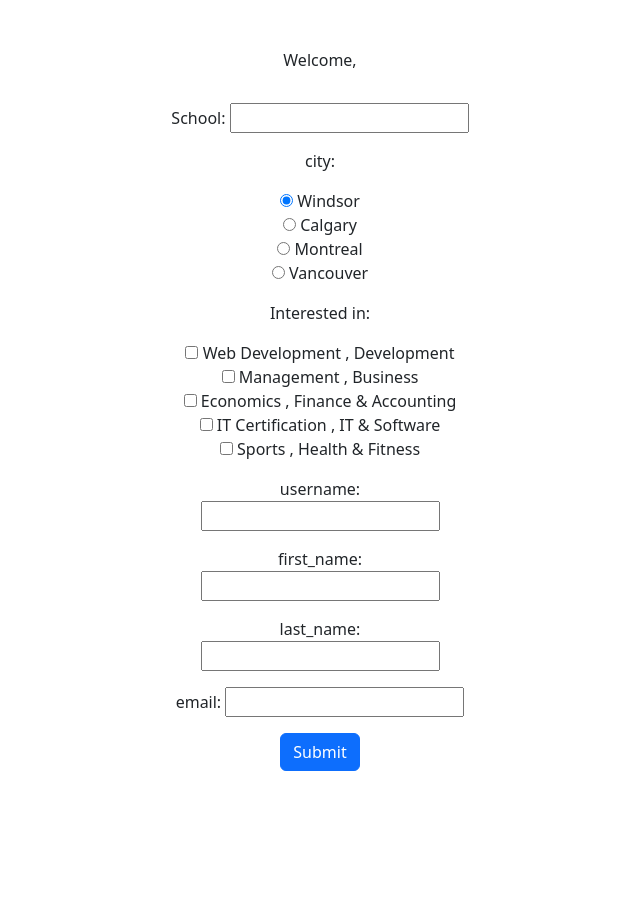
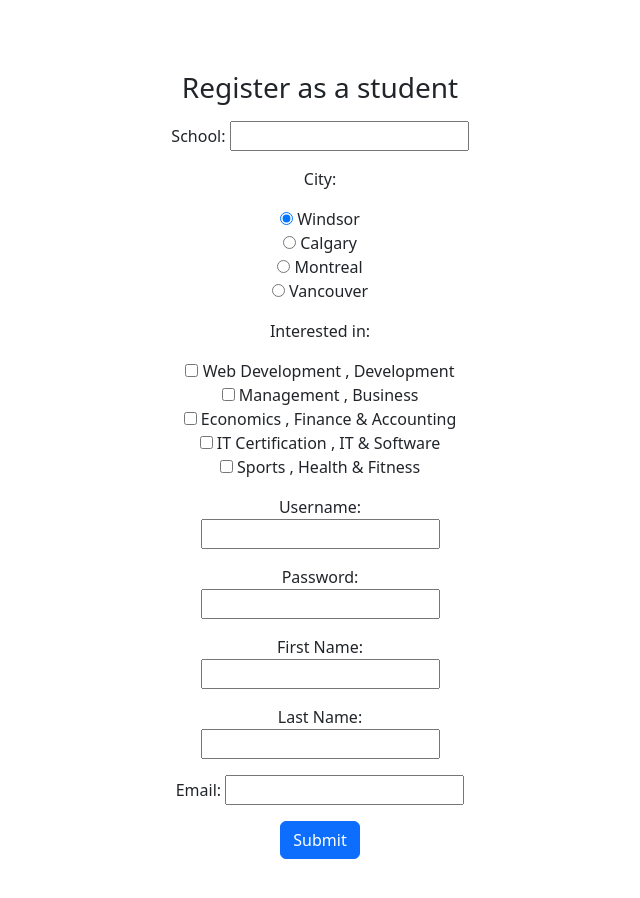
Before and after one commit to Manat-singh/django-project, a Django app: page /myapp/register in a window 1280 px wide. Shown: the whole page, without its empty margins (320-960 px from the left). Before the commit the page ends 771 px from the top, so only its background shows below. Run offline with Django 4.2, Linux system fonts and the light colour scheme; data comes from the database, SQL or seed files in the repository.

Commit message:
Updates to registration

```diff
--- a/group1/urls.py
+++ b/group1/urls.py
@@ -23,7 +23,7 @@ from django.conf.urls.static import static
 
 
 urlpatterns = [
-    path(r'', views.user_login, name='login'),
+    path(r'', views.index, name='index'),
     path('admin/', admin.site.urls),
     path('myapp/', include('myapp.urls'))
 ]
--- a/myapp/forms.py
+++ b/myapp/forms.py
@@ -37,10 +37,11 @@ class StudentRegistrationForm(forms.ModelForm):
                     ('CG', 'Calgary'),
                     ('MR', 'Montreal'),
                     ('VC', 'Vancouver')]
-    username = forms.CharField(label='username', max_length=100)
-    first_name = forms.CharField(label='first_name', max_length=100)
-    last_name = forms.CharField(label='last_name', max_length=100)
-    email = forms.CharField(label='email', max_length=100)
+    username = forms.CharField(label='Username', max_length=100)
+    password = forms.CharField(label='Password', widget=forms.PasswordInput())
+    first_name = forms.CharField(label='First Name', max_length=100)
+    last_name = forms.CharField(label='Last Name', max_length=100)
+    email = forms.CharField(label='Email', max_length=100)
     school = forms.CharField(label='School', max_length=50, required=False)
-    city = forms.CharField(label='city', widget=forms.RadioSelect(choices=CITY_CHOICES), initial='WS')
+    city = forms.CharField(label='City', widget=forms.RadioSelect(choices=CITY_CHOICES), initial='WS')
     interested_in = forms.ModelMultipleChoiceField(queryset=Topic.objects.all(), widget=forms.CheckboxSelectMultiple)
--- a/myapp/templates/myapp/register.html
+++ b/myapp/templates/myapp/register.html
@@ -10,16 +10,20 @@
 </head>
 
 <body>
-<p>Welcome, {{ msg }}</p>
+<div class=""> {{ msg }}</div>
 
     <body class="text-center mt-5">
         <main class="form-signin w-100 m-auto">
-
+            {% if form %}
+                <h3 class="p-2">Register as a student</h3>
                 <form action="" method="post">
                     {% csrf_token %}
                     {{ form.as_p }}
-        <input type="submit" value="Submit" class="btn btn-primary btn-block mb-4">
+                    <input type="submit" value="Submit" class="btn btn-primary btn-block mb-4" />
                 </form>
+            {% else %}
+                <a class="lead" href="{% url "myapp:login" %}"> Login</a>
+            {% endif %}
         </main>
     </body>
 </html>
--- a/myapp/urls.py
+++ b/myapp/urls.py
@@ -4,7 +4,7 @@ from myapp import views
 app_name = 'myapp'
 
 urlpatterns = [
-    path(r'', views.user_login, name='login'),
+    path(r'', views.user_login, name='index'),
     path(r'index', views.index, name='index'),
     path(r'about', views.about, name='about'),
     path(r'<int:top_no>', views.detail, name='detail'),
--- a/myapp/views.py
+++ b/myapp/views.py
@@ -257,11 +257,15 @@ def register(request):
             school = form.cleaned_data['school']
             city = form.cleaned_data['city']
             interested_in = form.cleaned_data['interested_in']
+            unhashed_password = form.cleaned_data['password']
+            password = hashers.make_password(unhashed_password)
+            print(password)
             new_student = Student.objects.create(username=username, first_name=first_name, last_name=last_name, email=email, school=school,
-                                                 city=city)
+                                                 city=city, password=password)
             for inter in interested_in:
                 new_student.interested_in.add(inter)
-            msg = 'user registered as student'
+            msg = 'Congratulations, You are now registered as a student'
+            # return HttpResponseRedirect(reverse(('myapp:login')))
             return render(request, 'myapp/register.html', {'msg': msg})
     else:
         form = StudentRegistrationForm()
```
Lines whose indentation alone changed are shown as unchanged.
